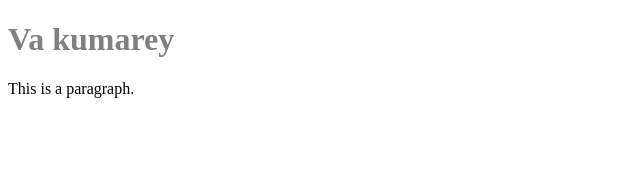
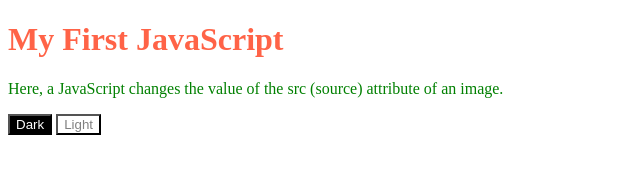
Before and after one commit to Kamal-0-1/HeyEpudraa, a plain HTML site: page index.html in a window 1280 px wide. Shown: the whole page, without its empty margins (0-640 px from the left). Drawn offline with Linux system fonts and the light colour scheme.

Commit message:
Dark mode

```diff
--- a/index.html
+++ b/index.html
@@ -1,12 +1,23 @@
 <!DOCTYPE html>
 <html>
-<head>
-<title>Kaila Vandhutu</title>
-</head>
-<body>
+<body id="myImage">
+<h1 style="color:tomato" >My First JavaScript</h1>
+<p style="color:green">Here, a JavaScript changes the value of the src (source) attribute of an image.</p>
 
-<h1 style="color:grey">Va kumarey</h1>
-<p>This is a paragraph.</p>
+<script>
+function light(sw) {
+  var pic;
+  if (sw == 0) {
+    document.getElementById('myImage').style.backgroundColor="white";
+  } else {
+    document.getElementById('myImage').style.backgroundColor="black";
+  }
+}
+</script>
+<p>
+<button  onclick="light(1)" style="background-color:black;color:white">Dark</button>
+<button  onclick="light(0)" style="background-color:white;color:grey">Light</button>
+</p>
 
 </body>
 </html>
```
